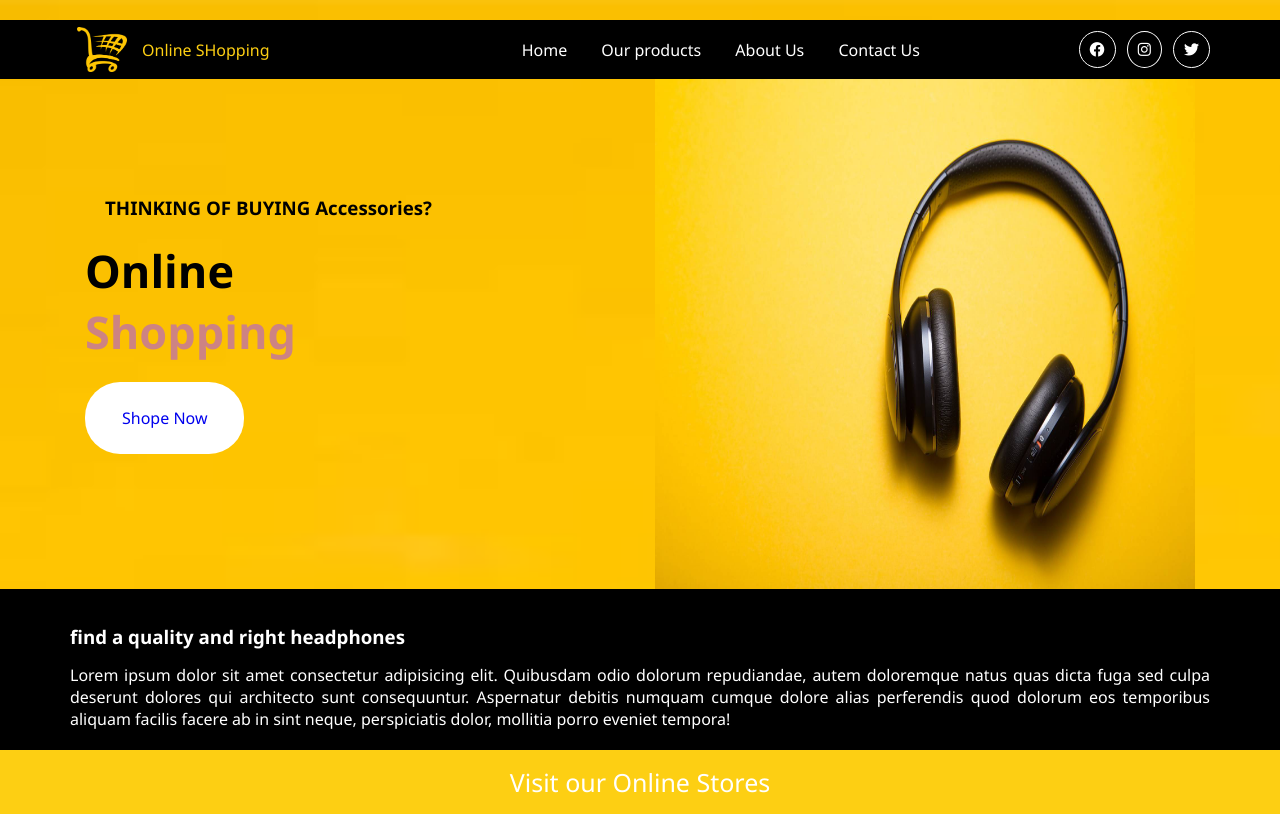
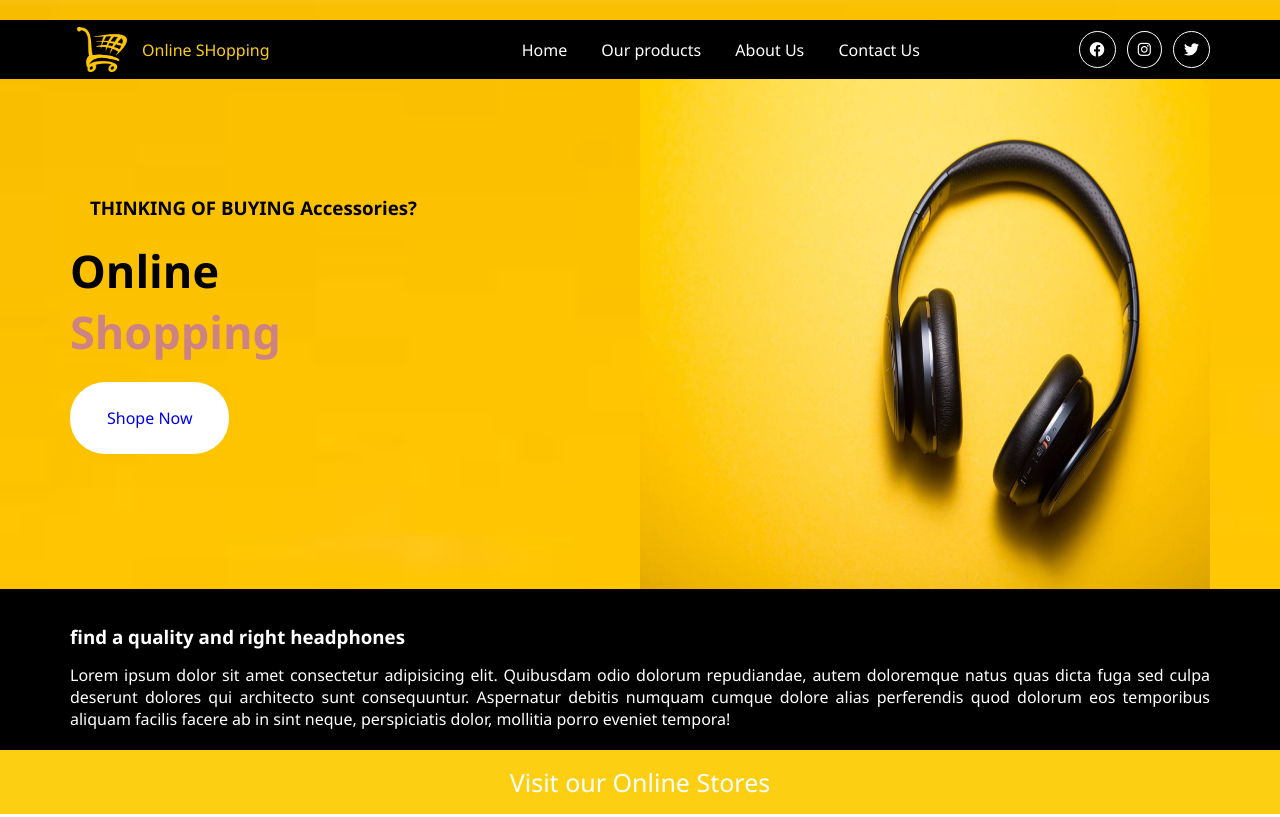
Before and after one commit to shady3laa/online-store, a plain HTML site: page index.html in a window 1280 px wide. Shown: the top 817 px of the page. Drawn offline with Linux system fonts and the light colour scheme.

Commit message:
online store

```diff
--- a/style/style.css
+++ b/style/style.css
@@ -61,7 +61,7 @@ html {
 }
 #sec1 div.container article {
 	margin: 0 auto;
-	width: 540px;
+	width: 60%;
 }
 #sec1 div.container article img {
 	max-width: 100%;
```
